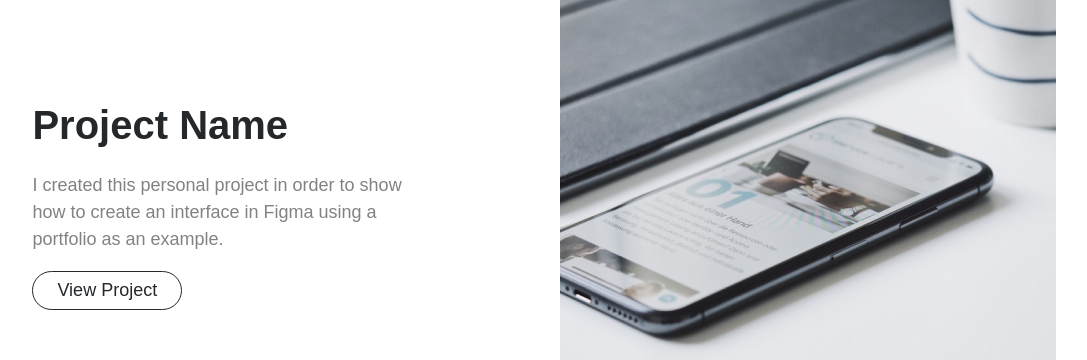
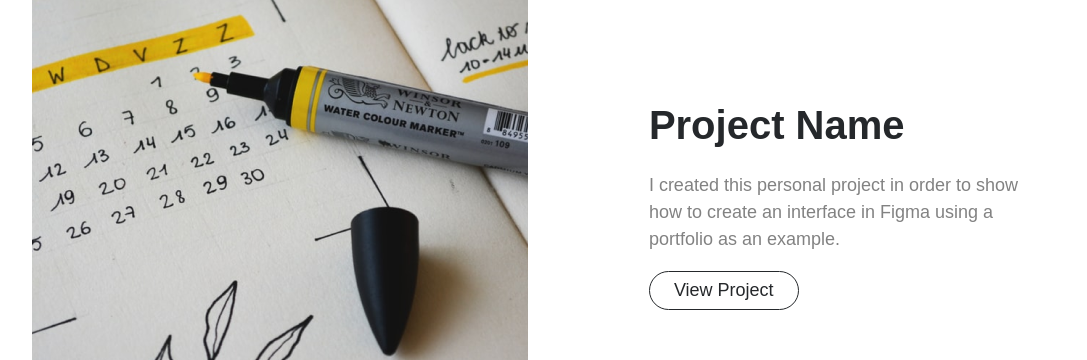
Before and after one commit to isaiasnhantumbo/personal-portifolio, a Next.js app: page / in a window 1280 px wide. Shown: the part 1528-1888 px from the top of the page, without its empty margins (96-1183 px from the left). Built offline with nearby package versions, Linux system fonts and the light colour scheme.

Commit message:
:art: added project left component
added component to show project information with image in left side

```diff
--- /dev/null
+++ b/src/components/ProjectBoxLeft/index.tsx
@@ -0,0 +1,24 @@
+import React from 'react';
+import Image from 'next/image';
+
+import styles from './styles.module.scss';
+
+interface ProjectBoxProps {
+  imageSrc: string;
+}
+
+export function ProjectBoxLeft({ imageSrc }: ProjectBoxProps) {
+  return (
+    <div className={styles.container}>
+      <Image src={imageSrc} alt="Project image" width="496" height="524" />
+      <div className={styles.projectDetails}>
+        <h1>Project Name</h1>
+        <p>
+          I created this personal project in order to show how to create an
+          interface in Figma using a portfolio as an example.
+        </p>
+        <button>View Project</button>
+      </div>
+    </div>
+  );
+}
--- /dev/null
+++ b/src/components/ProjectBoxLeft/styles.module.scss
@@ -0,0 +1,35 @@
+.container {
+  align-items: center;
+  background-color: var(--shape);
+  border-radius: 24px;
+  display: flex;
+  margin-bottom: 5rem;
+  justify-content: space-evenly;
+  img {
+    border-top-left-radius: 22px;
+    border-bottom-left-radius: 22px;
+  }
+}
+.projectDetails {
+  h1 {
+    color: var(--text-title);
+    line-height: 150%;
+    font: 700 2.5rem "Playfair Display", sans-serif;
+    margin-bottom: 1.5rem;
+  }
+  p {
+    width: 406.68px;
+    color: var(--text-body);
+    font: 400 1.125rem "Nunito", sans-serif;
+    line-height: 150%;
+  }
+  button {
+    border: 1px solid var(--text-title);
+    box-sizing: border-box;
+    border-radius: 24px;
+    padding: 8px 24px;
+    background-color: transparent;
+    color: var(--text-title);
+    font: 500 1.125rem "Nunito", sans-serif;
+  }
+}
```
